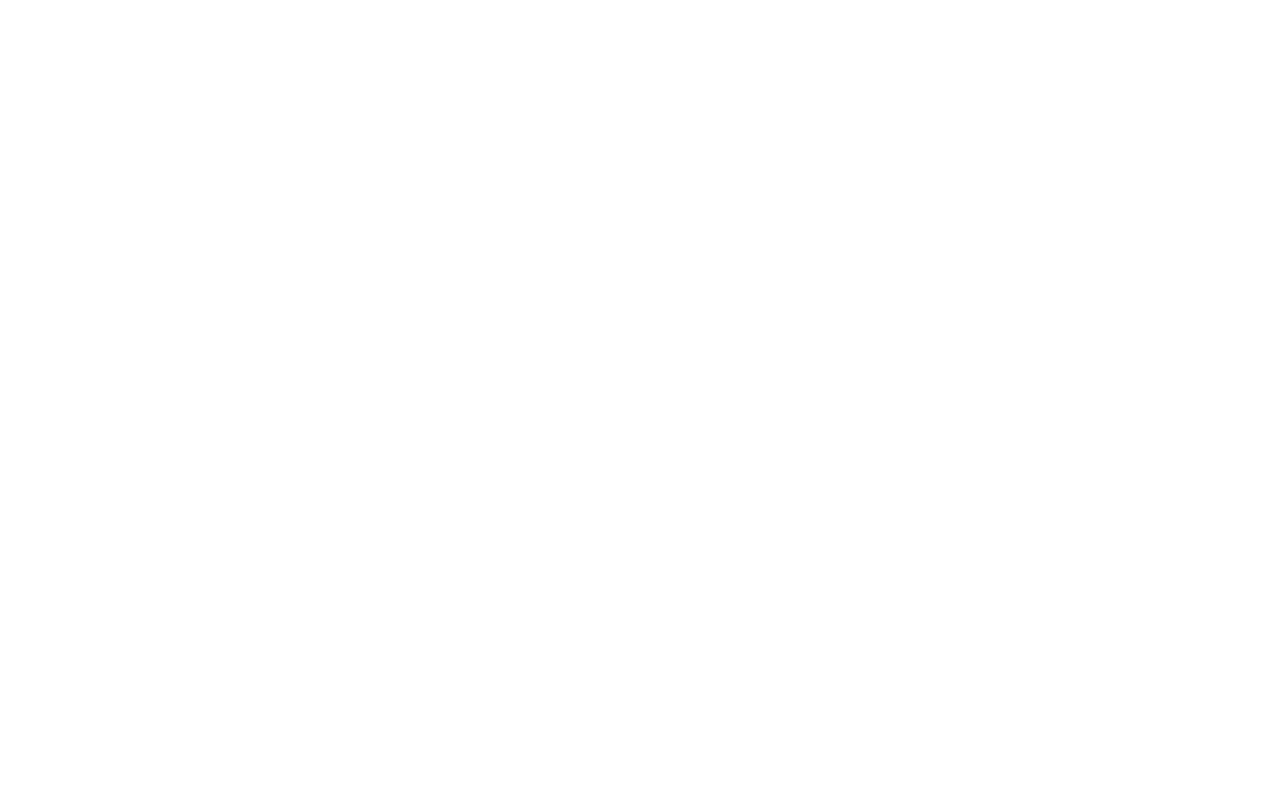
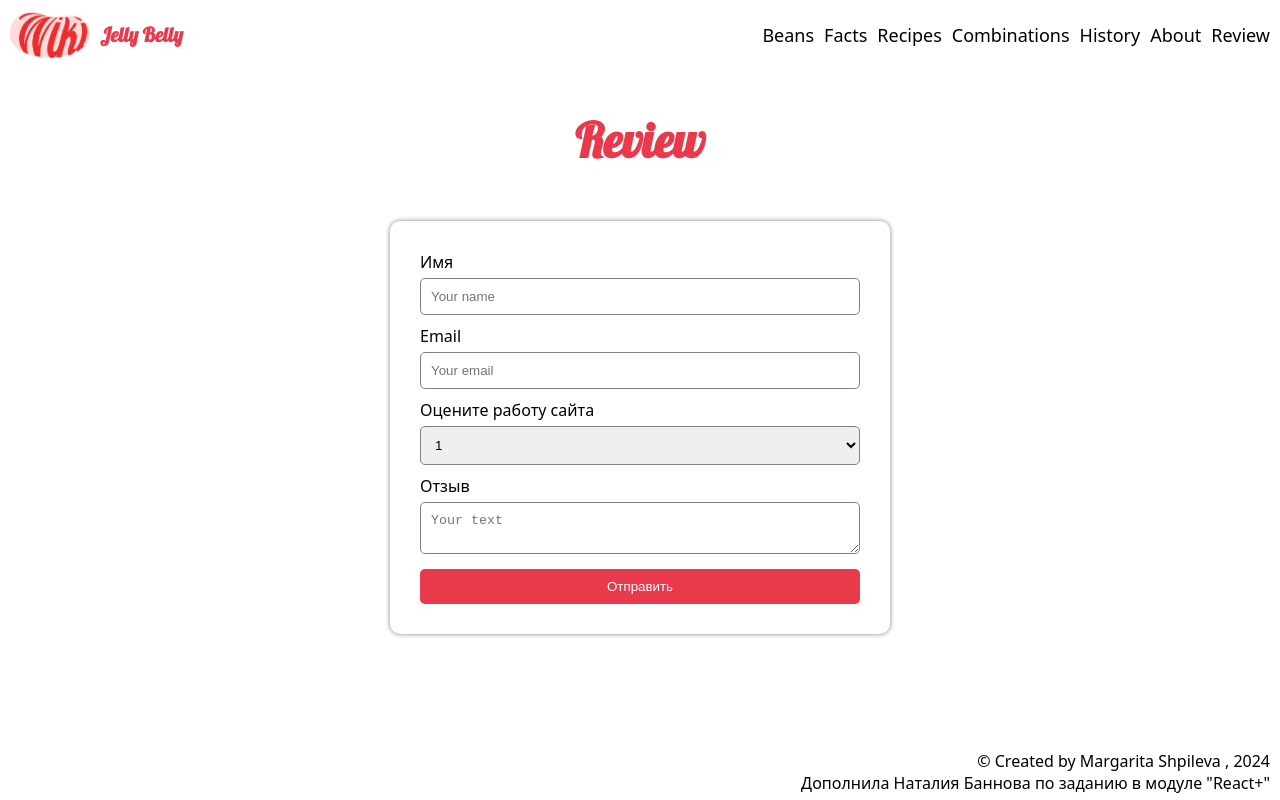
Before and after one commit to NatPalna/beans, a React (Vite) app: page /beans/review in a window 1280 px wide. Before the commit this address had no page. Built offline with nearby package versions, Linux system fonts and the light colour scheme.

Commit message:
изменён корневой каталог проекта

```diff
--- a/package.json
+++ b/package.json
@@ -1,7 +1,7 @@
 {
   "name": "project",
   "private": true,
-  "homepage": "https://maggieshpileva.github.io/BeansProject",
+  "homepage": "https://natpalna.github.io/beans",
   "version": "0.0.0",
   "type": "module",
   "scripts": {
@@ -17,6 +17,7 @@
     "axios": "^1.7.2",
     "react": "^18.3.1",
     "react-dom": "^18.3.1",
+    "react-hook-form": "^7.53.0",
     "react-infinite-scroll-component": "^6.1.0",
     "react-infinite-scroller": "^1.2.4",
     "react-redux": "^9.1.2",
--- a/src/components/BeanCard/index.tsx
+++ b/src/components/BeanCard/index.tsx
@@ -9,7 +9,7 @@ type Props = {
 export const BeanCard: FC<Props> = ({ data }) => {
   return (
     <Link
-      to={`/BeansProject/bean/${data.beanId}`}
+      to={`/beans/bean/${data.beanId}`}
       className={styles.wrapper}
       style={{
         background: data.backgroundColor,
--- a/src/components/Footer/index.tsx
+++ b/src/components/Footer/index.tsx
@@ -4,6 +4,8 @@ export const Footer = () => {
   return (
     <footer className={styles.container}>
       © Created by Margarita Shpileva , 2024
+      <br />
+      Дополнила Наталия Баннова по заданию в модуле "React+"
     </footer>
   );
 };
--- a/src/components/Header/DesktopMenu/index.tsx
+++ b/src/components/Header/DesktopMenu/index.tsx
@@ -3,11 +3,13 @@ import { Link } from "react-router-dom";
 export const DesktopMenu = () => {
   return (
     <nav>
-      <Link to="/BeansProject/beans">Beans</Link>
-      <Link to="/BeansProject/facts">Facts</Link>
-      <Link to="/BeansProject/recipes">Recipes</Link>
-      <Link to="/BeansProject/combinations">Combinations</Link>
-      <Link to="/BeansProject/history">History</Link>
+      <Link to="/beans/beans">Beans</Link>
+      <Link to="/beans/facts">Facts</Link>
+      <Link to="/beans/recipes">Recipes</Link>
+      <Link to="/beans/combinations">Combinations</Link>
+      <Link to="/beans/history">History</Link>
+      <Link to="/beans/about">About</Link>
+      <Link to="/beans/review">Review</Link>
     </nav>
   );
 };
--- a/src/components/Header/MobileMenu/index.tsx
+++ b/src/components/Header/MobileMenu/index.tsx
@@ -16,20 +16,26 @@ export const MobileMenu = () => {
       {isOpen && (
         <div className={styles.wrapper}>
           <nav>
-            <Link to="/BeansProject/beans" onClick={handleLinkClick}>
+            <Link to="/beans/beans" onClick={handleLinkClick}>
               Beans
             </Link>
-            <Link to="/BeansProject/facts" onClick={handleLinkClick}>
+            <Link to="/beans/facts" onClick={handleLinkClick}>
               Facts
             </Link>
-            <Link to="/BeansProject/recipes" onClick={handleLinkClick}>
+            <Link to="/beans/recipes" onClick={handleLinkClick}>
               Recipes
             </Link>
-            <Link to="/BeansProject/combinations" onClick={handleLinkClick}>
+            <Link to="/beans/combinations" onClick={handleLinkClick}>
               Combinations
             </Link>
-            <Link to="/BeansProject/history" onClick={handleLinkClick}>
+            <Link to="/beans/history" onClick={handleLinkClick}>
               History
+            </Link>
+            <Link to="/beans/about" onClick={handleLinkClick}>
+              About
+            </Link>
+            <Link to="/beans/review" onClick={handleLinkClick}>
+              Review
             </Link>
           </nav>
         </div>
--- a/src/components/Header/index.tsx
+++ b/src/components/Header/index.tsx
@@ -11,7 +11,7 @@ export const Header = () => {
   return (
     <header>
       <div className={styles.container}>
-        <Link to="/BeansProject" className={styles.logo}>
+        <Link to="/beans" className={styles.logo}>
           <img src={logo} alt="logo" />
           <span>Jelly Belly</span>
         </Link>
--- /dev/null
+++ b/src/pages/About/About.tsx
@@ -0,0 +1,9 @@
+const About = () => {
+  return (
+    <div className="about_container">
+      <h1>About Us</h1>
+    </div>
+  );
+};
+
+export default About;
--- /dev/null
+++ b/src/pages/Review/Review.tsx
@@ -0,0 +1,82 @@
+import { SubmitHandler, useForm } from "react-hook-form";
+import "./styles.css";
+
+type FormType = {
+  name: string;
+  email: string;
+  rating: string;
+  text: string;
+};
+
+const Review = () => {
+  const {
+    register,
+    handleSubmit,
+    formState: { errors },
+  } = useForm<FormType>();
+
+  const onSubmit: SubmitHandler<FormType> = (data) => {
+    console.log(data);
+  };
+
+  return (
+    <div className="review_container">
+      <h1>Review</h1>
+
+      <form onSubmit={handleSubmit(onSubmit)} className="form wrapper">
+        <label className="label">
+          Имя{errors.name && <p className="error">{errors.name.message}</p>}
+          <input
+            className="input"
+            type="text"
+            placeholder="Your name"
+            {...register("name", {
+              required: {
+                value: true,
+                message: "Поле обязательно для заполнения",
+              },
+              minLength: { value: 3, message: "Минимум 3 символа" },
+            })}
+          />
+        </label>
+
+        <label className="label">
+          Email
+          {errors.email && <p className="error">{errors.email.message}</p>}
+          <input
+            className="input"
+            type="email"
+            placeholder="Your email"
+            {...register("email", {
+              required: {
+                value: true,
+                message: "Поле обязательно для заполнения",
+              },
+            })}
+          />
+        </label>
+        <label className="label">
+          Оцените работу сайта
+          <select className="select input" {...register("rating")}>
+            <option value="1">1</option>
+            <option value="2">2</option>
+            <option value="3">3</option>
+            <option value="4">4</option>
+            <option value="5">5</option>
+          </select>
+        </label>
+        <label className="label">
+          Отзыв
+          <textarea
+            className="input"
+            placeholder="Your text"
+            {...register("text")}
+          />
+        </label>
+        <input className="button" type="submit" value="Отправить" />
+      </form>
+    </div>
+  );
+};
+
+export default Review;
--- /dev/null
+++ b/src/pages/Review/styles.css
@@ -0,0 +1,49 @@
+.review_container {
+  display: flex;
+  flex-direction: column;
+  align-items: center;
+}
+
+.wrapper {
+  border-radius: 10px;
+  display: flex;
+  flex-direction: column;
+  align-items: center;
+  overflow: hidden;
+  padding: 30px;
+  text-align: center;
+  box-shadow: 0 0 5px gray;
+  max-width: 500px;
+  width: 100%;
+}
+
+.label {
+  display: flex;
+  flex-direction: column;
+  align-items: flex-start;
+  margin-bottom: 10px;
+  width: 100%;
+}
+
+.input {
+  width: 100%;
+  padding: 10px;
+  margin-top: 5px;
+  border: 1px solid gray;
+  border-radius: 5px;
+}
+
+.button {
+  width: 100%;
+  padding: 10px;
+  margin-top: 5px;
+  border: 0;
+  border-radius: 5px;
+  background-color: var(--base-red);
+  color: white;
+  cursor: pointer;
+}
+
+.error {
+  color: red;
+}
--- a/vite.config.ts
+++ b/vite.config.ts
@@ -4,5 +4,5 @@ import react from "@vitejs/plugin-react";
 // https://vitejs.dev/config/
 export default defineConfig({
   plugins: [react()],
-  base: "/BeansProject",
+  base: "/beans",
 });
```
Also changed, not shown: src/route.tsx (+11 -1 lines), src/pages/About/styles.css (added), 1 other file (tests, documents, lock files or other folders).
